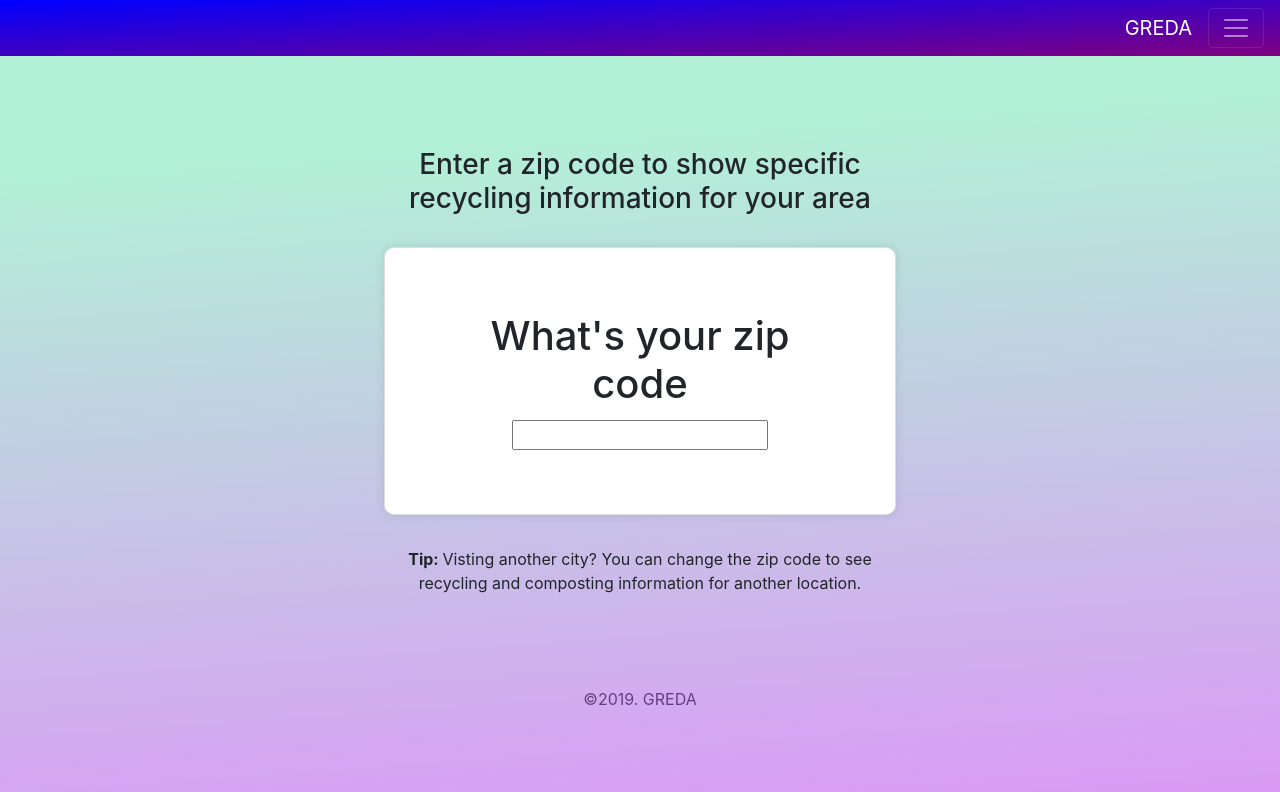
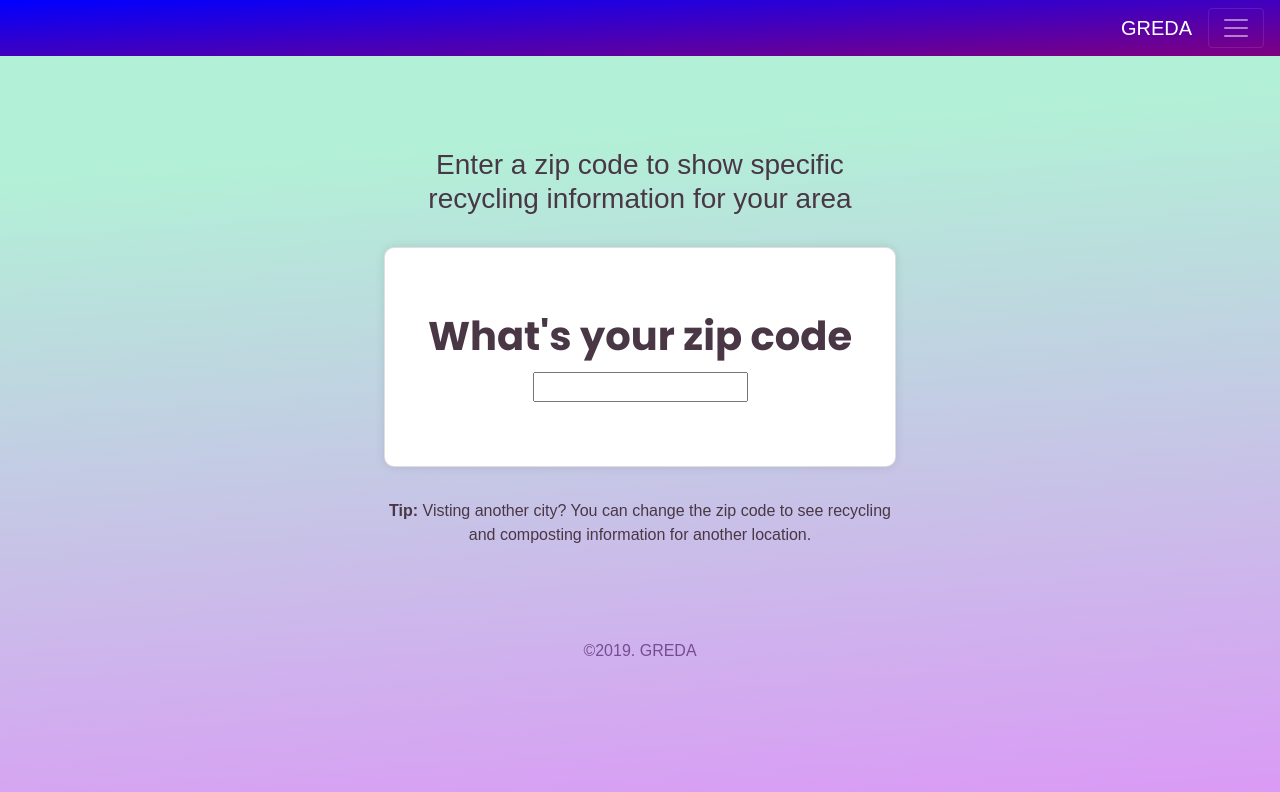
Before and after one commit to aengblom/GREDA, a React (Create React App) app: page / in a window 1280 px wide. Shown: the top 792 px of the page. Built offline with nearby package versions, Linux system fonts and the light colour scheme.

Commit message:
add-basic-font-styles

```diff
--- a/public/index.html
+++ b/public/index.html
@@ -30,9 +30,9 @@
     <link rel="stylesheet" href="https://cdnjs.cloudflare.com/ajax/libs/font-awesome/4.7.0/css/font-awesome.min.css">
   </head>
 
-    <link href="https://fonts.googleapis.com/css?family=Work+Sans&display=swap" rel="stylesheet">
+    <link href="https://fonts.googleapis.com/css?family=Work+Sans:400,700&display=swap" rel="stylesheet">
 
-    <link href="https://fonts.googleapis.com/css?family=Poppins&display=swap" rel="stylesheet">
+  <link href="https://fonts.googleapis.com/css?family=Poppins:400,400i,700,700i&display=swap" rel="stylesheet">
 </head>
 
 <body>
--- a/src/App.css
+++ b/src/App.css
@@ -1,3 +1,32 @@
+/* Basic styles */
+body {
+  font-family: "WorkSans-Regular", sans-serif !important;
+  color: #493745 !important;
+}
+
+p {
+  font-family: "WorkSans-Regular", sans-serif !important;
+  color: #493745 !important;
+}
+
+.h1-em {
+  font-weight: bold;
+  font-family: "Poppins", sans-serif;
+  color: #493745 !important;
+}
+
+.h2-em {
+  font-weight: bold;
+  font-family: "Poppins", sans-serif;
+  letter-spacing: 2px;
+  color: #493745 !important;
+}
+
+.h3-em {
+  font-family: "WorkSans-Regular", sans-serif !important;
+  color: #493745 !important;
+}
+
 .section {
   margin: 16px 0;
 }
--- a/src/Components/Card/Card.css
+++ b/src/Components/Card/Card.css
@@ -5,7 +5,7 @@
 }
 
 .card-extraPadding {
-  padding: 32px;
+  padding: 32px 16px;
 }
 
 .card-extraMargin {
--- a/src/Components/Card/Card.jsx
+++ b/src/Components/Card/Card.jsx
@@ -5,7 +5,7 @@ import classnames from "classnames";
 const Card = props => (
   <div className="card card-extraPadding card-extraMargin card-shadow">
     <div className="card-body card-extraPadding text-center">
-      <h2 className="card-title h1">{props.cardtext}</h2>
+      <h2 className="card-title h1 h1-em">{props.cardtext}</h2>
       <input></input>
     </div>
   </div>
```
